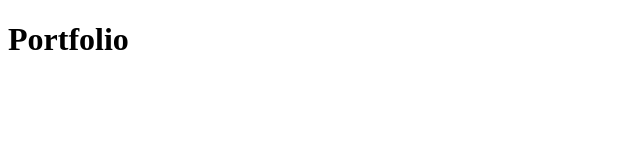
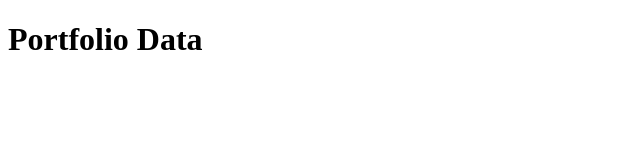
Before and after one commit to LeahBasson/vueProject, a plain HTML site: page index.html in a window 1280 px wide. Shown: the whole page, without its empty margins (0-640 px from the left). Drawn offline with Linux system fonts and the light colour scheme.

Commit message:
Project Data

```diff
--- a/index.html
+++ b/index.html
@@ -6,6 +6,6 @@
     <title>Vue EOMP</title>
 </head>
 <body>
-    <h1>Portfolio</h1>
+    <h1>Portfolio Data</h1>
 </body>
 </html>
```
